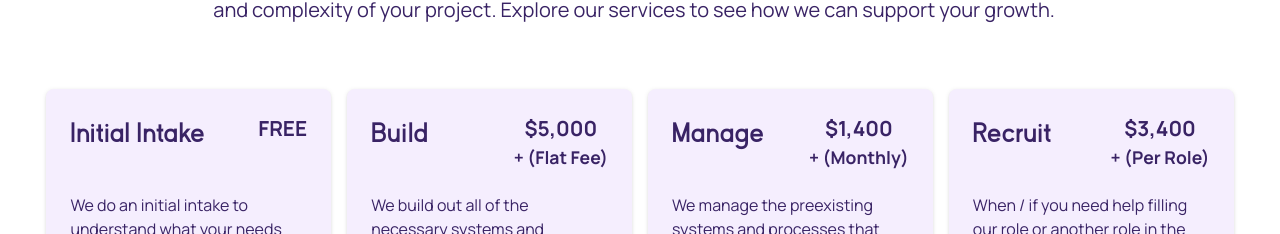
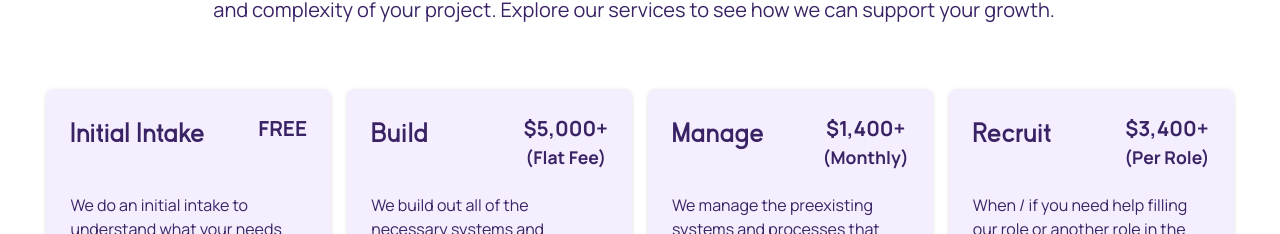
Before and after one commit to hicass/tag-ops-v3, a Next.js app: page /pricing in a window 1280 px wide. Shown: the part 1830-2064 px from the top of the page. Built offline with nearby package versions, Linux system fonts and the light colour scheme.

Commit message:
Update copy

```diff
--- a/src/components/LandingPage/Hero.tsx
+++ b/src/components/LandingPage/Hero.tsx
@@ -2,7 +2,6 @@
 
 import { FC } from 'react';
 
-import Button from '@/components/Button';
 import MainLogo from '../Logos/MainLogo';
 
 const Hero: FC = () => {
@@ -20,7 +19,7 @@ const Hero: FC = () => {
         </div>
 
         <p className="text-lg sm:text-h3 manrope-semibold text-center my-2 sm:mt-6 sm:mb-2 w-full">
-          Your trusted, embedded, and proactive team.
+          Your trusted, embedded, and proactive operations team.
         </p>
       </div>
     </div>
--- a/src/components/PricingPage/PricingCardSection/PricingCardSection.tsx
+++ b/src/components/PricingPage/PricingCardSection/PricingCardSection.tsx
@@ -18,7 +18,7 @@ const pricingCardData = {
     },
     {
       title: 'Build',
-      price: { cost: '$5,000', fee: '+ (Flat Fee)' },
+      price: { cost: '$5,000+', fee: '(Flat Fee)' },
       description: [
         "We build out all of the necessary systems and processes you need to get your foot off the ground as a company. If you have existing systems in place, we'll optimize them holistically and integrate them with the rest of your systems for a fraction of the cost of building it from scratch.",
       ],
@@ -59,14 +59,14 @@ const pricingCardData = {
     },
     {
       title: 'Manage',
-      price: { cost: '$1,400', fee: '+ (Monthly)' },
+      price: { cost: '$1,400+', fee: '(Monthly)' },
       description: [
         'We manage the preexisting systems and processes that were built by you or the systems and processes that we built in the Foundational Build stage - serving as your Fractional Operations team.',
       ],
     },
     {
       title: 'Recruit',
-      price: { cost: '$3,400', fee: '+ (Per Role)' },
+      price: { cost: '$3,400+', fee: '(Per Role)' },
       description: [
         'When / if you need help filling our role or another role in the company, we offer hourly recruiting services',
         "*we'll first build out our tried and true recruiting system and process to fit your company, then get the search going (see build add ons)",
```
